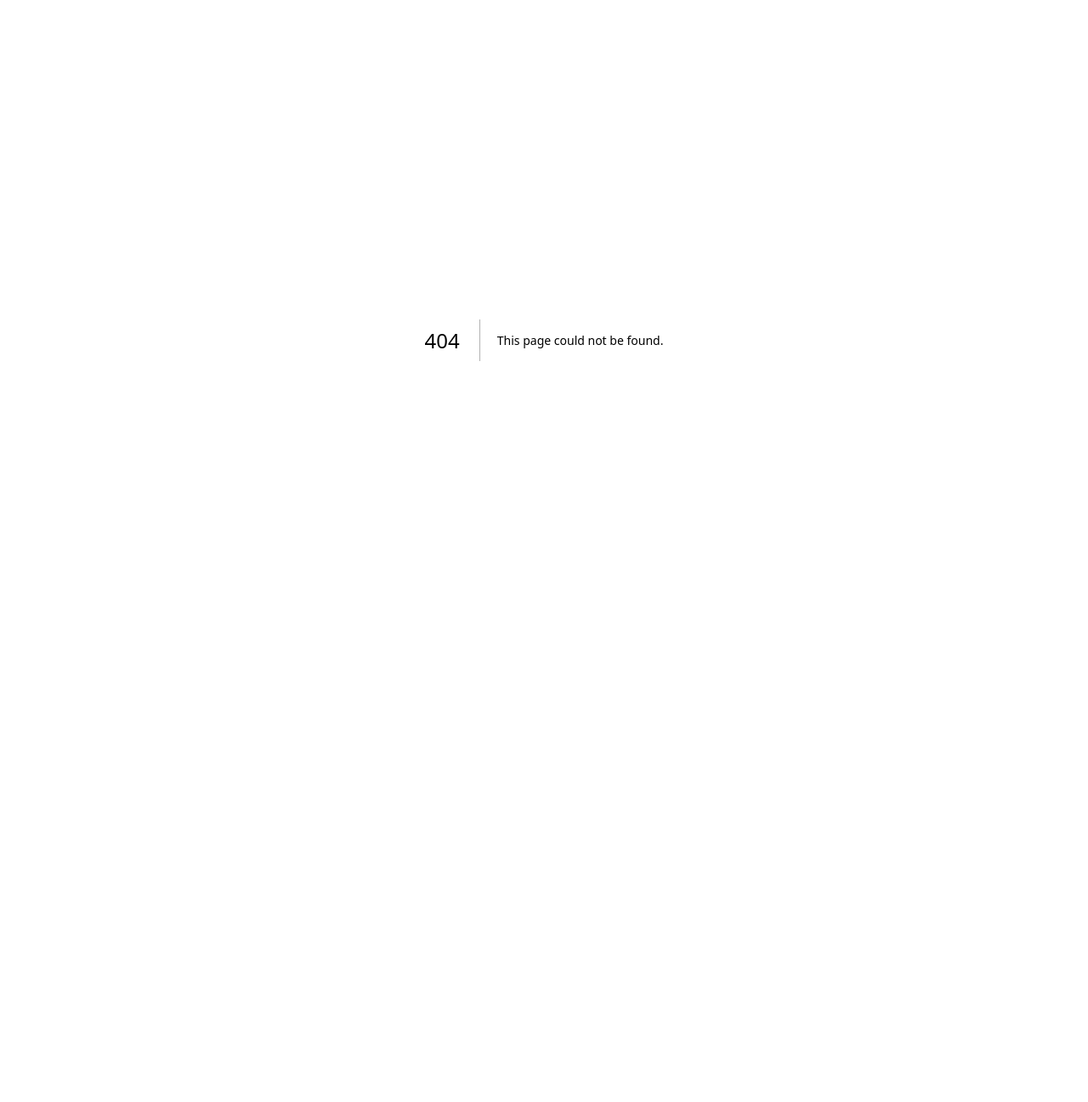
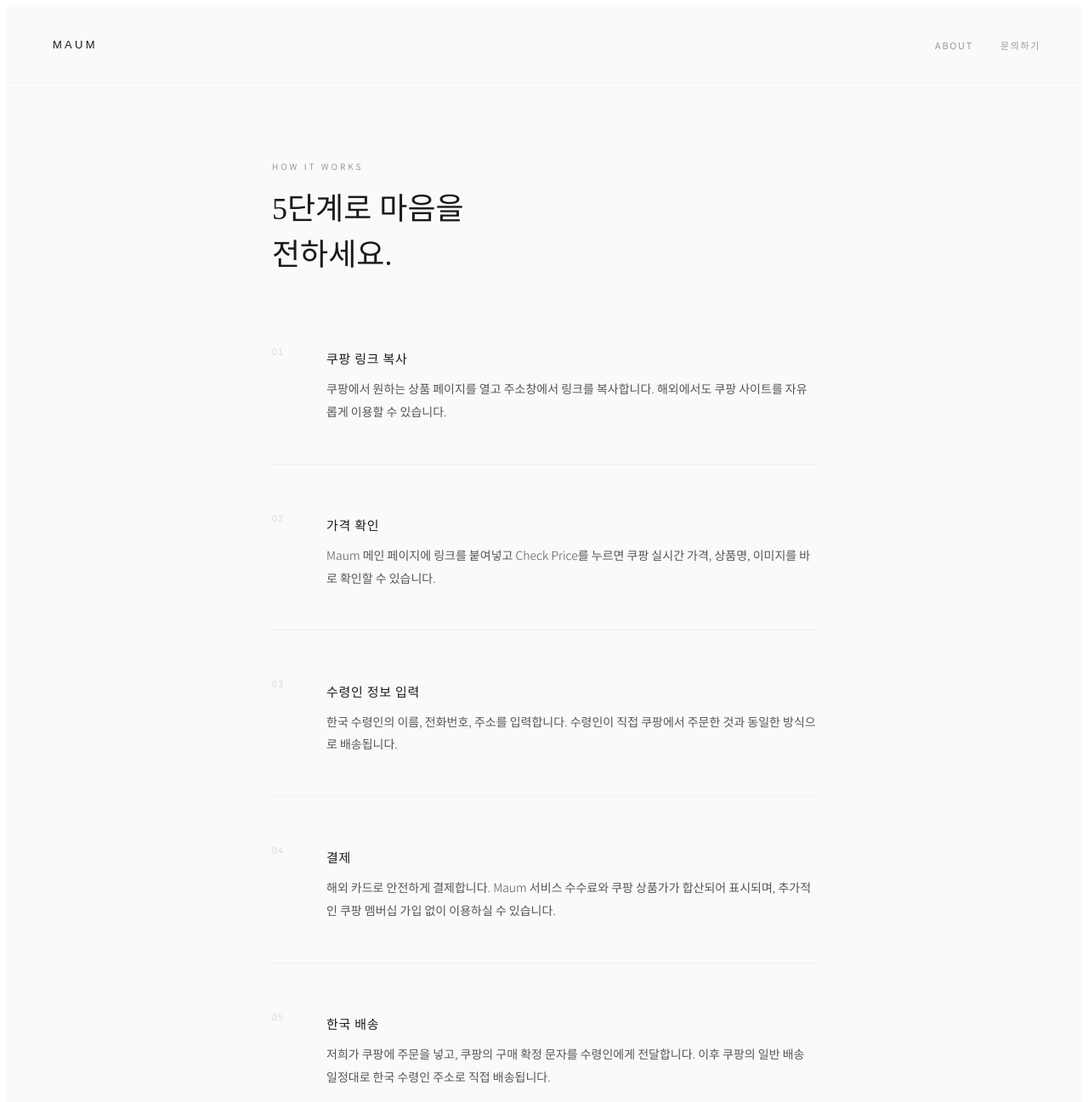
Before and after one commit to aaronlee103/maum-space, a Next.js app: page /how-it-works in a window 1280 px wide. Before the commit this address had no page. Shown: the top 1297 px of the page at 85% size. Before the commit the page ends 800 px from the top, so only its background shows below. Built offline with nearby package versions, Linux system fonts and the light colour scheme.

Commit message:
Create how-it-works.js

```diff
--- /dev/null
+++ b/pages/how-it-works.js
@@ -0,0 +1,101 @@
+import Head from 'next/head';
+import { useRouter } from 'next/router';
+
+const steps = [
+  {
+    number: '01',
+    title: '쿠팡 링크 복사',
+    desc: '쿠팡에서 원하는 상품 페이지를 열고 주소창에서 링크를 복사합니다. 해외에서도 쿠팡 사이트를 자유롭게 이용할 수 있습니다.',
+  },
+  {
+    number: '02',
+    title: '가격 확인',
+    desc: 'Maum 메인 페이지에 링크를 붙여넣고 Check Price를 누르면 쿠팡 실시간 가격, 상품명, 이미지를 바로 확인할 수 있습니다.',
+  },
+  {
+    number: '03',
+    title: '수령인 정보 입력',
+    desc: '한국 수령인의 이름, 전화번호, 주소를 입력합니다. 수령인이 직접 쿠팡에서 주문한 것과 동일한 방식으로 배송됩니다.',
+  },
+  {
+    number: '04',
+    title: '결제',
+    desc: '해외 카드로 안전하게 결제합니다. Maum 서비스 수수료와 쿠팡 상품가가 합산되어 표시되며, 추가적인 쿠팡 멤버십 가입 없이 이용하실 수 있습니다.',
+  },
+  {
+    number: '05',
+    title: '한국 배송',
+    desc: '저희가 쿠팡에 주문을 넣고, 쿠팡의 구매 확정 문자를 수령인에게 전달합니다. 이후 쿠팡의 일반 배송 일정대로 한국 수령인 주소로 직접 배송됩니다.',
+  },
+];
+
+export default function HowItWorksPage() {
+  const router = useRouter();
+
+  return (
+    <>
+      <Head>
+        <title>How It Works — Maum</title>
+        <link rel="preconnect" href="https://fonts.googleapis.com" />
+        <link rel="preconnect" href="https://fonts.gstatic.com" crossOrigin="true" />
+        <link href="https://fonts.googleapis.com/css2?family=Noto+Serif+KR:wght@200;300&family=Noto+Sans+KR:wght@200;300;400&display=swap" rel="stylesheet" />
+      </Head>
+      <div style={{ minHeight: '100vh', background: '#fafaf8', fontFamily: '"Noto Sans KR", sans-serif', color: '#1a1a1a' }}>
+        <header style={{ padding: '36px 48px', display: 'flex', alignItems: 'center', justifyContent: 'space-between', borderBottom: '1px solid #f0f0f0' }}>
+          <button onClick={() => router.push('/')} style={{ fontSize: '13px', fontWeight: 300, letterSpacing: '0.25em', textTransform: 'uppercase', background: 'none', border: 'none', cursor: 'pointer', color: '#1a1a1a' }}>Maum</button>
+          <nav style={{ display: 'flex', gap: '32px' }}>
+            <a href="/about" style={{ fontSize: '11px', letterSpacing: '0.15em', textTransform: 'uppercase', color: '#999', textDecoration: 'none' }}>About</a>
+            <a href="/contact" style={{ fontSize: '11px', letterSpacing: '0.15em', textTransform: 'uppercase', color: '#999', textDecoration: 'none' }}>문의하기</a>
+          </nav>
+        </header>
+
+        <main style={{ maxWidth: '640px', margin: '0 auto', padding: '80px 48px' }}>
+          <div style={{ marginBottom: '72px' }}>
+            <p style={{ fontSize: '10px', letterSpacing: '0.3em', textTransform: 'uppercase', color: '#999', marginBottom: '16px' }}>How It Works</p>
+            <h1 style={{ fontFamily: '"Noto Serif KR", serif', fontSize: 'clamp(24px, 3.5vw, 36px)', fontWeight: 200, lineHeight: 1.5, margin: 0 }}>
+              5단계로 마음을<br />전하세요.
+            </h1>
+          </div>
+
+          <div style={{ display: 'flex', flexDirection: 'column', gap: '0' }}>
+            {steps.map((step, i) => (
+              <div key={i} style={{ display: 'flex', gap: '32px', paddingBottom: '48px', borderBottom: i < steps.length - 1 ? '1px solid #f0f0f0' : 'none', marginBottom: i < steps.length - 1 ? '48px' : '0' }}>
+                <div style={{ flexShrink: 0, width: '32px' }}>
+                  <span style={{ fontSize: '11px', color: '#ccc', letterSpacing: '0.1em', fontWeight: 300 }}>{step.number}</span>
+                </div>
+                <div>
+                  <h2 style={{ fontSize: '15px', fontWeight: 400, marginBottom: '12px', letterSpacing: '0.05em' }}>{step.title}</h2>
+                  <p style={{ fontSize: '14px', color: '#555', lineHeight: 1.9, fontWeight: 300, margin: 0 }}>{step.desc}</p>
+                </div>
+              </div>
+            ))}
+          </div>
+
+          <div style={{ marginTop: '72px', background: '#f5f5f3', padding: '32px', borderRadius: '2px' }}>
+            <p style={{ fontSize: '11px', letterSpacing: '0.2em', textTransform: 'uppercase', color: '#999', marginBottom: '16px' }}>안내</p>
+            <p style={{ fontSize: '14px', color: '#444', lineHeight: 1.9, fontWeight: 300, margin: '0 0 16px' }}>
+              한국 배송이 시작된 이후에는 주문 취소가 불가능합니다. 쿠팡 보로 정도에 준하는 반품/교환 정책은 본 서비스에도 동일하게 적용됩니다.
+            </p>
+            <a href="/terms" style={{ fontSize: '12px', color: '#1a1a1a', textDecoration: 'underline', textUnderlineOffset: '3px', letterSpacing: '0.05em' }}>이용약관 바로가기 →</a>
+          </div>
+
+          <div style={{ marginTop: '48px', textAlign: 'center' }}>
+            <button onClick={() => router.push('/')} style={{ padding: '18px 48px', background: '#1a1a1a', color: '#fff', border: 'none', fontSize: '12px', letterSpacing: '0.2em', textTransform: 'uppercase', cursor: 'pointer', fontFamily: '"Noto Sans KR", sans-serif' }}>
+              시작하기
+            </button>
+          </div>
+        </main>
+
+        <footer style={{ padding: '24px 48px', borderTop: '1px solid #f0f0f0', display: 'flex', justifyContent: 'space-between', alignItems: 'center', flexWrap: 'wrap', gap: '8px' }}>
+          <span style={{ fontSize: '11px', letterSpacing: '0.1em', color: '#999' }}>Maum.space</span>
+          <span style={{ fontSize: '11px', color: '#999' }}>© 2026 Maum Concierge</span>
+          <div style={{ display: 'flex', gap: '16px' }}>
+            <a href="/terms" style={{ fontSize: '11px', color: '#999', textDecoration: 'none' }}>이용약관</a>
+            <a href="/privacy" style={{ fontSize: '11px', color: '#999', textDecoration: 'none' }}>개인정보처리방침</a>
+            <a href="/contact" style={{ fontSize: '11px', color: '#999', textDecoration: 'none' }}>문의하기</a>
+          </div>
+        </footer>
+      </div>
+    </>
+  );
+}
```
